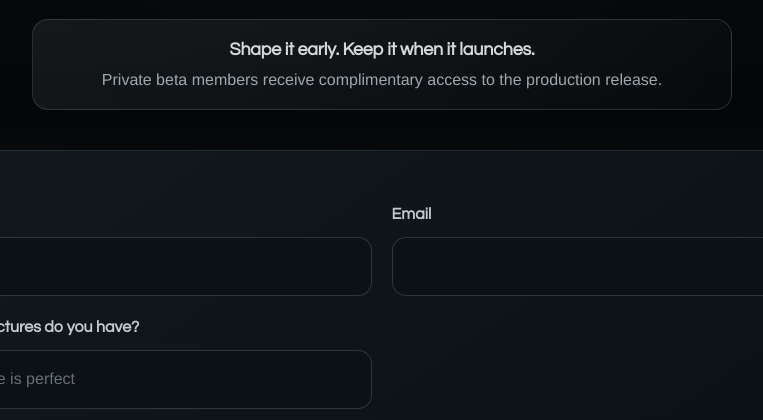
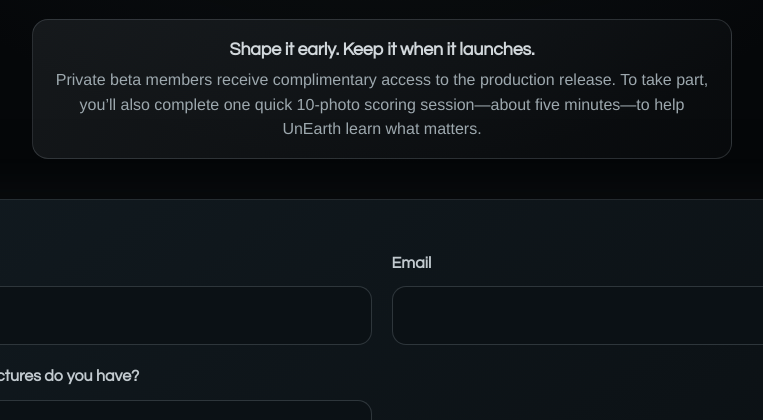
Before and after one commit to NYTransit/unearthphotos-site, a plain HTML site: page website/private-beta/index.html in a window 1280 px wide. Shown: the part 680-1100 px from the top of the page, without its empty margins (258-1021 px from the left). Drawn offline with Linux system fonts and the light colour scheme.

Commit message:
Clarify beta scoring commitment

```diff
--- a/website/private-beta/index.html
+++ b/website/private-beta/index.html
@@ -15,7 +15,7 @@
   <header class="site-header"><a class="wordmark" href="../" aria-label="UnEarth Photos home"><img src="../assets/unearth-photos-solid.svg" width="1080" height="320" alt="UnEarth Photos"></a></header>
   <main class="beta-page-main" id="main">
     <a class="back-link" href="../">Back to UnEarth Photos</a>
-    <section class="beta-intro"><div class="signal-pill"><span></span> Private beta for Apple silicon</div><h1>Help shape what<br><em>UnEarth becomes.</em></h1><p>Tell us what you want to uncover in your photo library and whether you’re open to testing an early version.</p><p class="beta-perk"><strong>Shape it early. Keep it when it launches.</strong> Private beta members receive complimentary access to the production release.</p></section>
+    <section class="beta-intro"><div class="signal-pill"><span></span> Private beta for Apple silicon</div><h1>Help shape what<br><em>UnEarth becomes.</em></h1><p>Tell us what you want to uncover in your photo library and whether you’re open to testing an early version.</p><p class="beta-perk"><strong>Shape it early. Keep it when it launches.</strong> Private beta members receive complimentary access to the production release. To take part, you’ll also complete one quick 10-photo scoring session—about five minutes—to help UnEarth learn what matters.</p></section>
     <section class="form-shell" aria-label="UnEarth Photos private beta application">
       <form class="beta-form" action="https://docs.google.com/forms/d/e/1FAIpQLSelfxqTWGdHOiM4vMo89XVFW4gmIwlrH1NmO0VB_Ihud01SpQ/formResponse" method="post" target="beta-response">
         <div class="form-grid">
```
